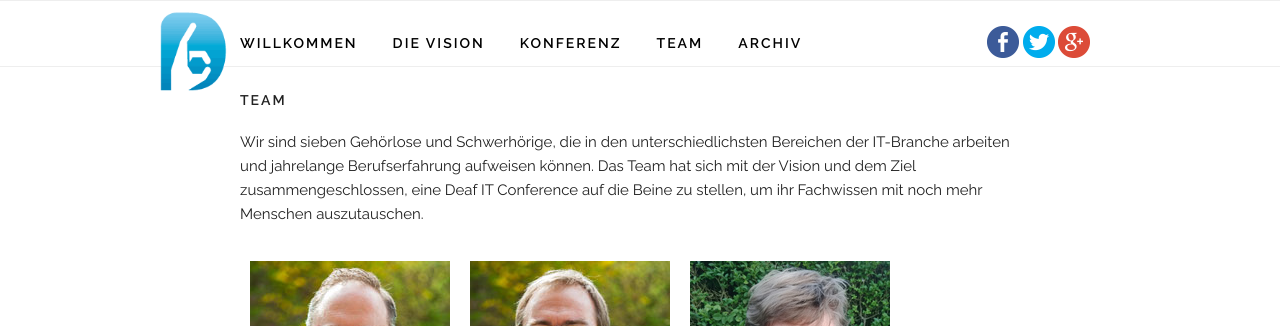
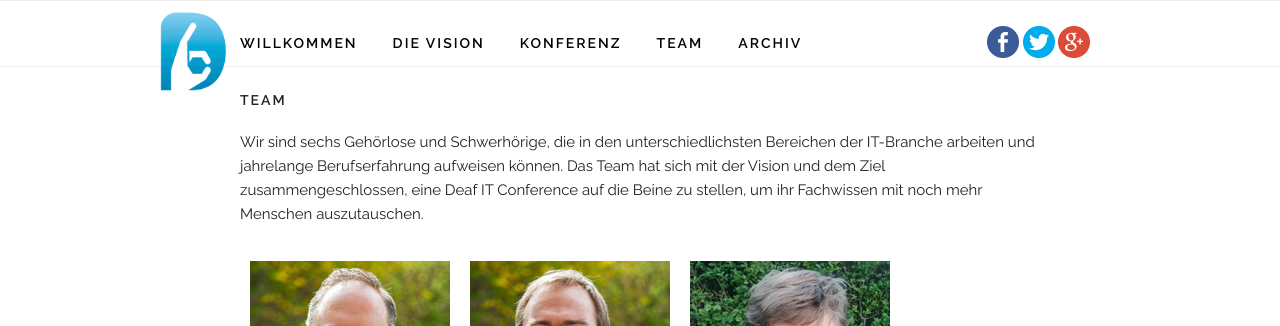
Before and after one commit to NickelPic/deafit.github.io, a Jekyll site: the page built from team.md, in a window 1280 px wide and 1394 px high. Shown: the top 326 px of the window. Built offline with Jekyll 4.4.1, drawn with Linux system fonts in a browser that asks for light colours; nearby versions of some CDN libraries.

Commit message:
Update team.md

```diff
--- a/team.md
+++ b/team.md
@@ -9,7 +9,7 @@ published: true
 
 ## Team
 
-Wir sind sieben Gehörlose und Schwerhörige, die in den unterschiedlichsten Bereichen der IT-Branche arbeiten und jahrelange Berufserfahrung aufweisen können. Das Team hat sich mit der Vision und dem Ziel zusammengeschlossen, eine Deaf IT Conference auf die Beine zu stellen, um ihr Fachwissen mit noch mehr Menschen auszutauschen.
+Wir sind sechs Gehörlose und Schwerhörige, die in den unterschiedlichsten Bereichen der IT-Branche arbeiten und jahrelange Berufserfahrung aufweisen können. Das Team hat sich mit der Vision und dem Ziel zusammengeschlossen, eine Deaf IT Conference auf die Beine zu stellen, um ihr Fachwissen mit noch mehr Menschen auszutauschen.
 
 <section>
 	<div class="team-row">
@@ -23,7 +23,8 @@ Wir sind sieben Gehörlose und Schwerhörige, die in den unterschiedlichsten Ber
 		<div class="team-col"><a href="/team/christian-beilborn"><img src="https://placeholdit.imgix.net/~text?txtsize=33&txt=Christian&w=200&h=200"><br>Christian Beilborn</a></div>
 	</div>
 </section>
-
+<br>
+<br>
 ## Vorort Team in Nürnberg
 
 Faraz Khadivi<br>
```
